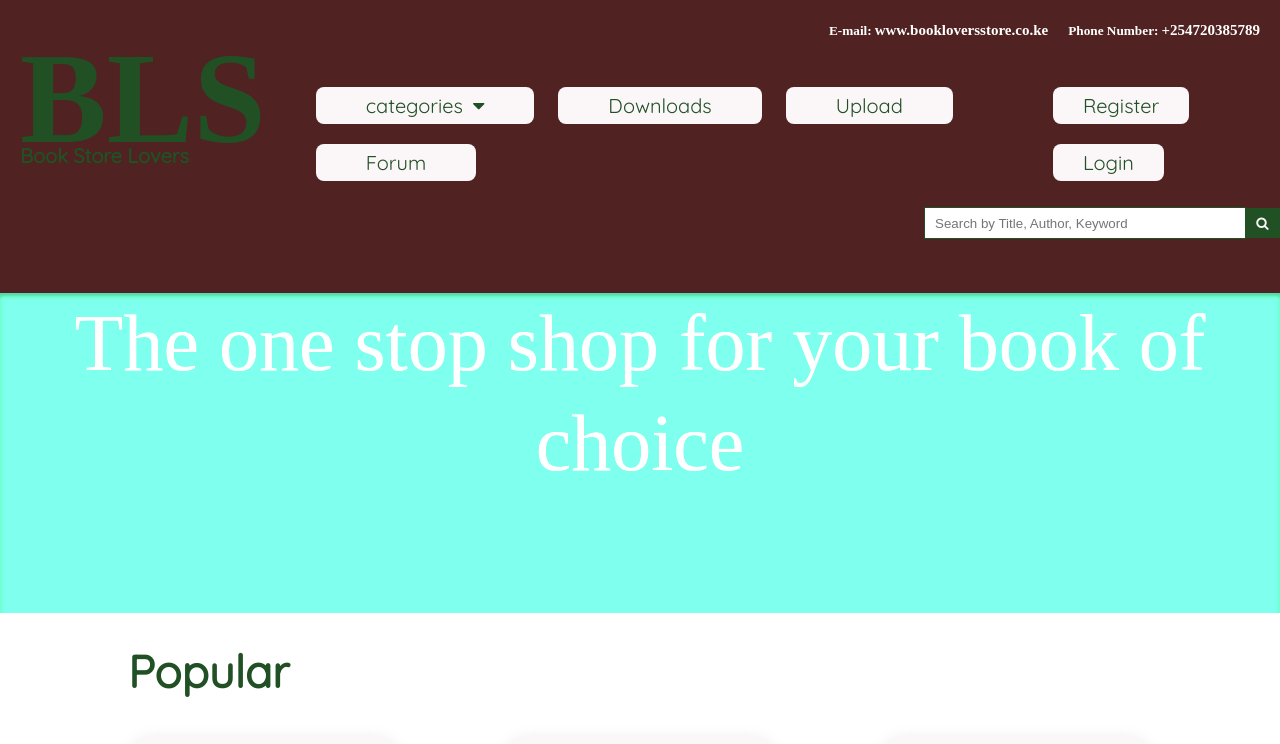
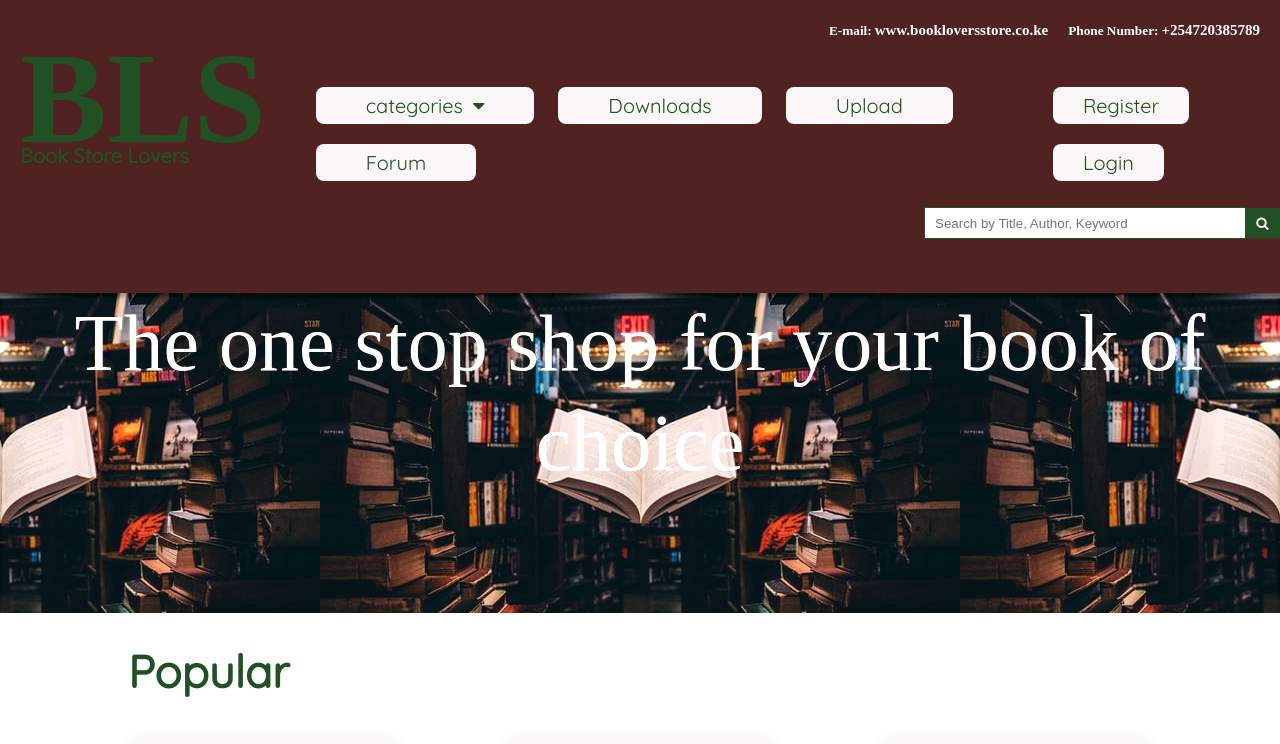
Before and after one commit to JACKLINEKARIUKI/phase1-project, a plain HTML site: page index.html in a window 1280 px wide. Shown: the top 744 px of the page. Drawn offline with Linux system fonts and the light colour scheme; the site is published under a folder, as on GitHub Pages, so addresses that start at the root find nothing; a web font is replaced by a local one.

Commit message:
fix header image location

```diff
--- a/assets/css/style.css
+++ b/assets/css/style.css
@@ -151,7 +151,7 @@ nav>ul>li>a:hover, #login>ul>li>a:hover, .fa-caret-down:hover, .categories-list
 }
 #books-background{
     background-position: center center;
-    background-image: url('/assets/images/header-image.jpg');
+    background-image: url('images/header-image.jpg');
     background-color: aquamarine;
     height: 20em;
     box-shadow: 0px 4px 4px 0px rgba(0, 0, 0, 0.25) inset;
```
Also changed, not shown: assets/css/images/header-image.jpg (renamed from assets/images/header-image.jpg).
